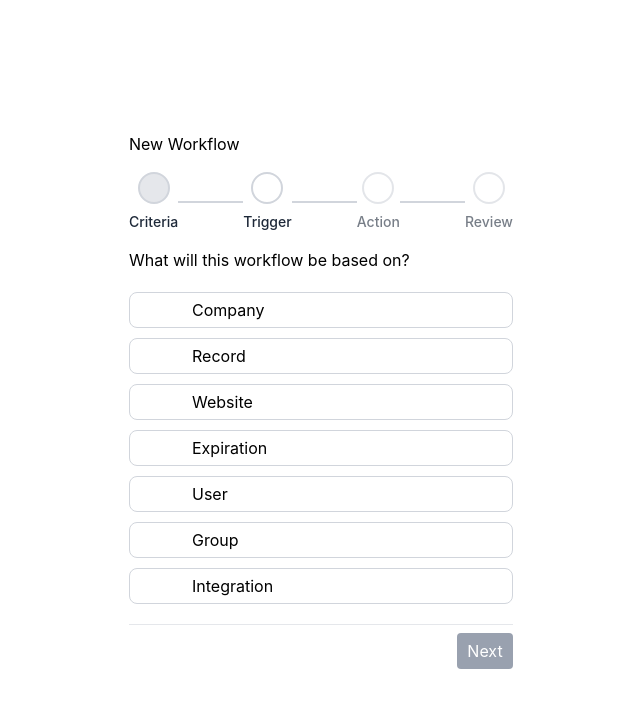
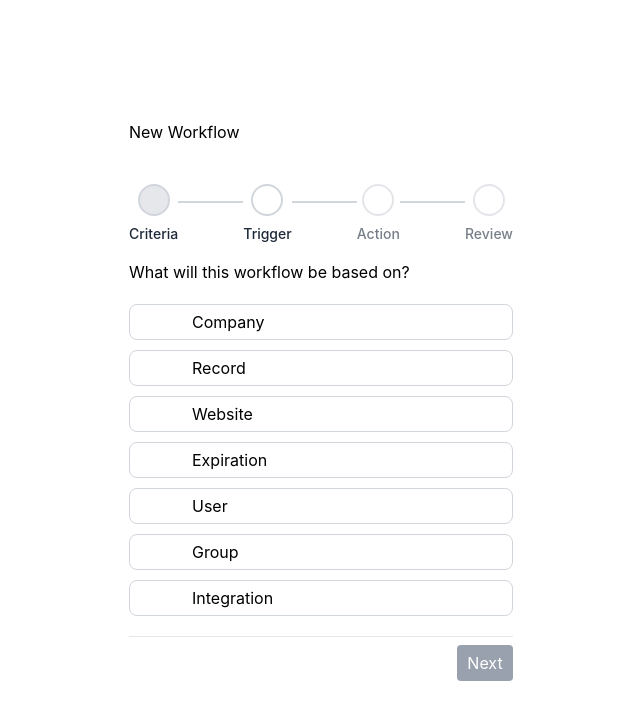
Before and after one commit to Sean-Camay/HuduTechnicalAssessment, a React (Vite) app: page / in a window 1280 px wide. Shown: the top 720 px of the page, without its empty margins (319-959 px from the left). Built offline with nearby package versions, Linux system fonts and the light colour scheme; some icons are missing.

Commit message:
tweaking spacing

```diff
--- a/src/Components/ProgressIndicator/ProgressIndicator.tsx
+++ b/src/Components/ProgressIndicator/ProgressIndicator.tsx
@@ -41,7 +41,7 @@
               ></div>
             )}
 
-            <div className='flex flex-col items-center'>
+            <div className='flex flex-col items-center pt-6'>
               <div
                 className={`w-8 h-8 rounded-full border-2 flex items-center justify-center
                 ${
```
